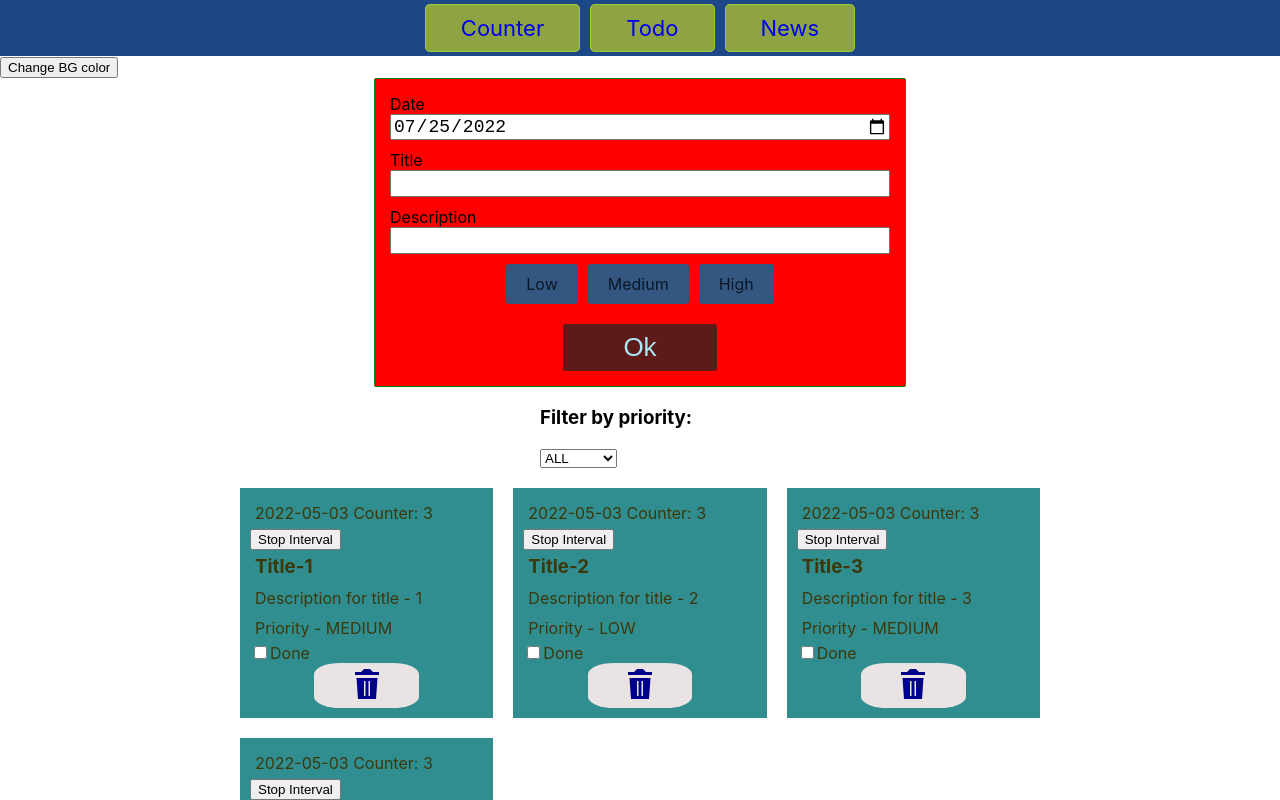
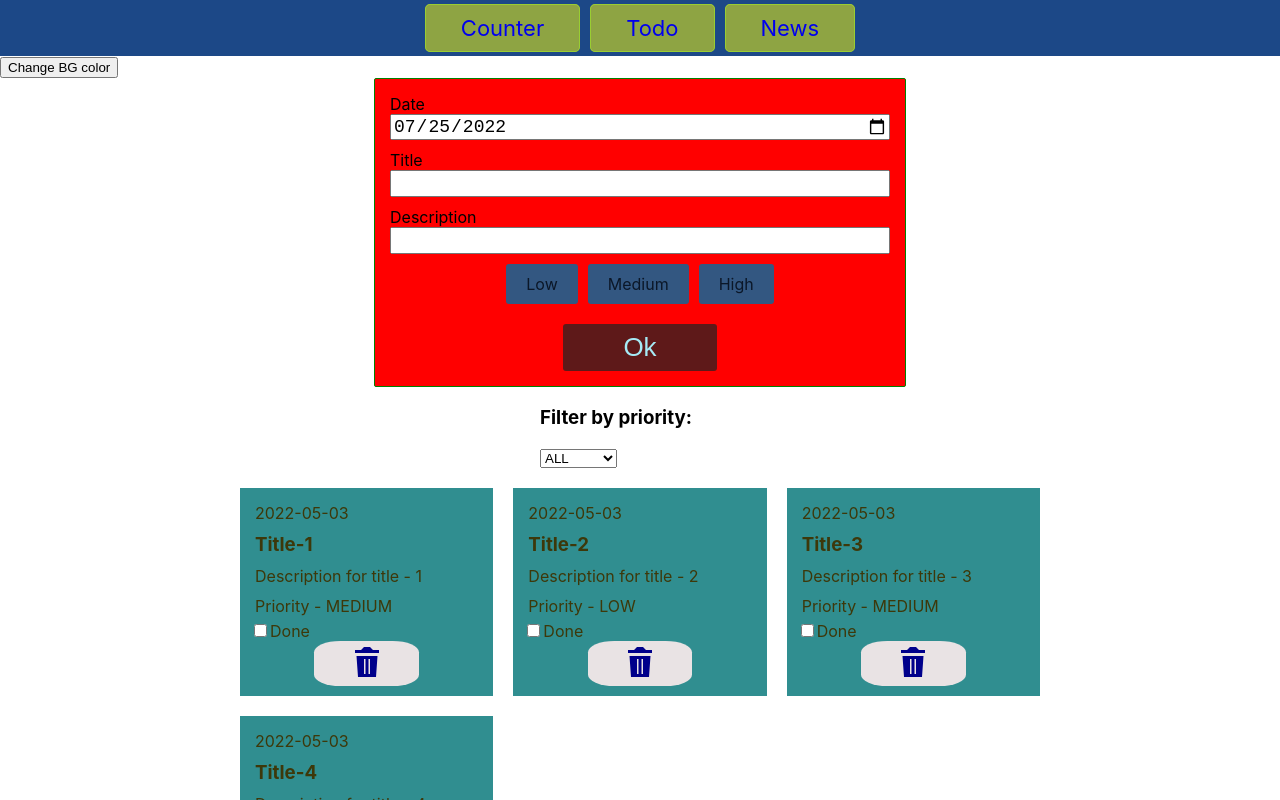
Before and after one commit to z9877969/bc_20-21, a React (Create React App) app: page / in a window 1280 px wide. Shown: the top 800 px of the page. Built offline with nearby package versions, Linux system fonts and the light colour scheme.

Commit message:
adds base code to lesson-11 react-router-dom

```diff
--- a/src/components/Modal/Modal.jsx
+++ b/src/components/Modal/Modal.jsx
@@ -1,4 +1,3 @@
-import { Component } from "react";
 import { createPortal } from "react-dom";
 import s from "./Modal.module.scss";
 
--- a/src/components/NewsGallery/NewsGallery.jsx
+++ b/src/components/NewsGallery/NewsGallery.jsx
@@ -1,9 +1,10 @@
 import { useEffect, useState } from "react";
+import PropTypes from "prop-types";
 import Button from "../Button/Button";
 import NewsList from "../NewsList/NewsList";
-import { getSearchNews, getTopNews } from "../../utils/newsApi";
+import { getSearchNews } from "../../utils/newsApi";
 
-const NewsPage = ({ setModalInfo, searchInput }) => {
+const NewsGallery = ({ searchInput }) => {
   const [news, setNews] = useState([]);
   const [totalResults, setTotalResults] = useState(0);
   const [page, setPage] = useState(1);
@@ -30,7 +31,7 @@ const NewsPage = ({ setModalInfo, searchInput }) => {
 
   return (
     <>
-      <NewsList news={news} page={page} setModalInfo={setModalInfo} />
+      <NewsList news={news} page={page} />
 
       {isLoading && <h1>Loading...</h1>}
       {news.length > 0 && news.length < totalResults && (
@@ -40,4 +41,9 @@ const NewsPage = ({ setModalInfo, searchInput }) => {
   );
 };
 
-export default NewsPage;
+NewsGallery.propTypes = {
+  setModalInfo: PropTypes.func.isRequired,
+  searchInput: PropTypes.func.isRequired,
+};
+
+export default NewsGallery;
--- a/src/components/NewsList/NewsList.jsx
+++ b/src/components/NewsList/NewsList.jsx
@@ -12,7 +12,6 @@ const NewsList = ({ news, page }) => {
       itemRef.current.scrollIntoView({ block: "start", behavior: "smooth" });
   }, [news]);
 
-  // page = 1 | 2 | 3 , perPage = 10
   return (
     <ul className={s.news}>
       {news.map((item, idx) => (
@@ -37,6 +36,7 @@ const NewsList = ({ news, page }) => {
 
 NewsList.propTypes = {
   news: PropTypes.array.isRequired,
+  page: PropTypes.number.isRequired,
 };
 
 export default NewsList;
--- a/src/components/NewsPage/NewsPage.jsx
+++ b/src/components/NewsPage/NewsPage.jsx
@@ -13,8 +13,7 @@ const NewsPage = () => {
   return (
     <div className="App">
       <SearchForm updateSearchInput={updateSearchInput} />
-      <NewsGallery searchInput={searchInput} setModalInfo={setModalInfo} />
-
+      <NewsGallery searchInput={searchInput} />
     </div>
   );
 };
--- a/src/components/SearchForm/SearchForm.jsx
+++ b/src/components/SearchForm/SearchForm.jsx
@@ -1,3 +1,4 @@
+import PropTypes from "prop-types";
 import { useForm } from "../../hooks/useForm";
 import s from "./SearchForm.module.scss";
 
@@ -22,4 +23,8 @@ const SearchForm = ({ updateSearchInput }) => {
   );
 };
 
+SearchForm.propTypes = {
+  updateSearchInput: PropTypes.func.isRequired,
+};
+
 export default SearchForm;
--- a/src/components/TodoForm/TodoForm.jsx
+++ b/src/components/TodoForm/TodoForm.jsx
@@ -18,16 +18,14 @@ const initialForm = {
   priority: "",
 };
 
-
-
 const TodoForm = ({ addTodo }) => {
   const { form, handleChange, handleSubmit } = useForm({
     initialValues: initialForm,
     onSubmit: (values) => {
       const data = { ...values, id: uuidv4(), isDoneStatus: false };
-      addTodo(data); // fetch()
+      addTodo(data);
     },
-  }); // addTodo(data)
+  });
 
   return (
     <form className={s.form} onSubmit={handleSubmit}>
@@ -37,7 +35,7 @@ const TodoForm = ({ addTodo }) => {
           className={s.input}
           type="date"
           name="date"
-          value={form.date} // 2022-07-28
+          value={form.date}
           onChange={handleChange}
         />
       </label>
--- a/src/components/TodoItem/TodoItem.jsx
+++ b/src/components/TodoItem/TodoItem.jsx
@@ -1,4 +1,4 @@
-import { useEffect, useRef, useState } from "react";
+import PropTypes from "prop-types";
 import s from "../TodoList/TodoList.module.scss";
 import sprite from "../../assets/icons/sprite.svg";
 
@@ -12,39 +12,9 @@ const TodoItem = ({
   updateTodoStatus,
   removeTodo,
 }) => {
-  const [counter, setCounter] = useState(0);
-  const [isIntervalActive, setIsIntervalActive] = useState(true);
-
-  const intervalIdRef = useRef(null);
-  const itemRef = useRef(null);
-
-  const handleStopInterval = () => {
-    setIsIntervalActive(false);
-    clearInterval(intervalIdRef.current);
-  };
-
-  useEffect(() => {
-    intervalIdRef.current = setInterval(() => {
-      setCounter((prev) => prev + 1);
-    }, 1500);
-
-    return () => {
-      clearInterval(intervalIdRef.current);
-    };
-  }, []);
-
   return (
-    <li
-      className={s.toDoItem}
-      ref={itemRef}
-      style={!isIntervalActive ? { backgroundColor: "red" } : null}
-    >
-      <p className={s.date}>
-        {date} <span>Counter: {counter}</span>
-      </p>
-      <button type="button" onClick={handleStopInterval}>
-        Stop Interval
-      </button>
+    <li className={s.toDoItem}>
+      <p className={s.date}>{date}</p>
       <h3 className={`${s.title} ${isDoneStatus && s.isDone}`}>{title}</h3>
       <p className={`${s.descr} ${isDoneStatus && s.isDone}`}>{descr}</p>
       <p className={`${s.priority} ${isDoneStatus && s.isDone}`}>
@@ -69,4 +39,15 @@ const TodoItem = ({
   );
 };
 
+TodoItem.propTypes = {
+  title: PropTypes.string.isRequired,
+  descr: PropTypes.string.isRequired,
+  id: PropTypes.oneOfType([PropTypes.string, PropTypes.number]).isRequired,
+  date: PropTypes.string.isRequired,
+  priority: PropTypes.string.isRequired,
+  isDoneStatus: PropTypes.bool.isRequired,
+  updateTodoStatus: PropTypes.func.isRequired,
+  removeTodo: PropTypes.func.isRequired,
+};
+
 export default TodoItem;
```
Also changed, not shown: 1 other file (tests, documents, lock files or other folders).
